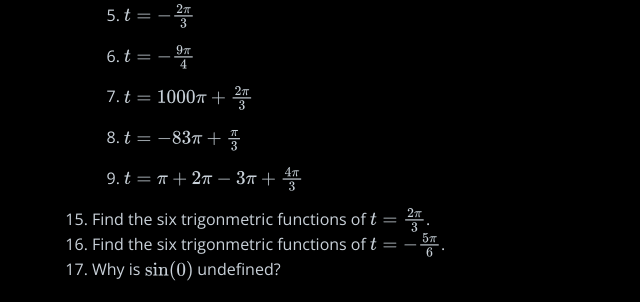
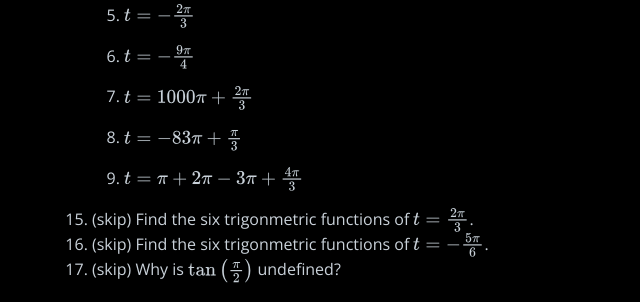
Before and after one commit to swrlly/swrlly.com, a Flask app: template templates/swrlly/teaching/math-119/homework/hw3.html in a window 1280 px wide. Shown: the part 1231-1533 px from the top of the page, without its empty margins (0-640 px from the left). Before the commit the page ends 1512 px from the top, so only its background shows below. Run offline with Flask 2, Linux system fonts and the light colour scheme; the template is opened without the code that fills it: most values are stand-ins (such as "Sample title", 1, 10 or a date in 2020); some libraries are stand-ins or nearby versions.

```diff
--- a/templates/swrlly/teaching/math-119/homework/hw3.html
+++ b/templates/swrlly/teaching/math-119/homework/hw3.html
@@ -57,9 +57,9 @@
                 <li class="hw-space">$t = \pi + 2\pi - 3\pi + \frac{4\pi}{3}$</li>
             </ol>
         </li>
-        <li>Find the six trigonmetric functions of $t = \frac{2\pi}{3}$.</li>
-        <li>Find the six trigonmetric functions of $t = -\frac{5\pi}{6}$.</li>
-        <li>Why is $\sin(0)$ undefined?</li>
+        <li> (skip) Find the six trigonmetric functions of $t = \frac{2\pi}{3}$.</li>
+        <li>(skip) Find the six trigonmetric functions of $t = -\frac{5\pi}{6}$.</li>
+        <li>(skip) Why is $\tan\left(\frac{\pi}{2}\right)$ undefined?</li>
         <!--<li>What is the domain of $f(t) = \sin(t) \cdot \cos(t)$? Hint: section 2.7.</li>
         <li>What is the domain of $f(t) = \sin(t) + \tan(t)$?</li>-->
     </ol>
```
